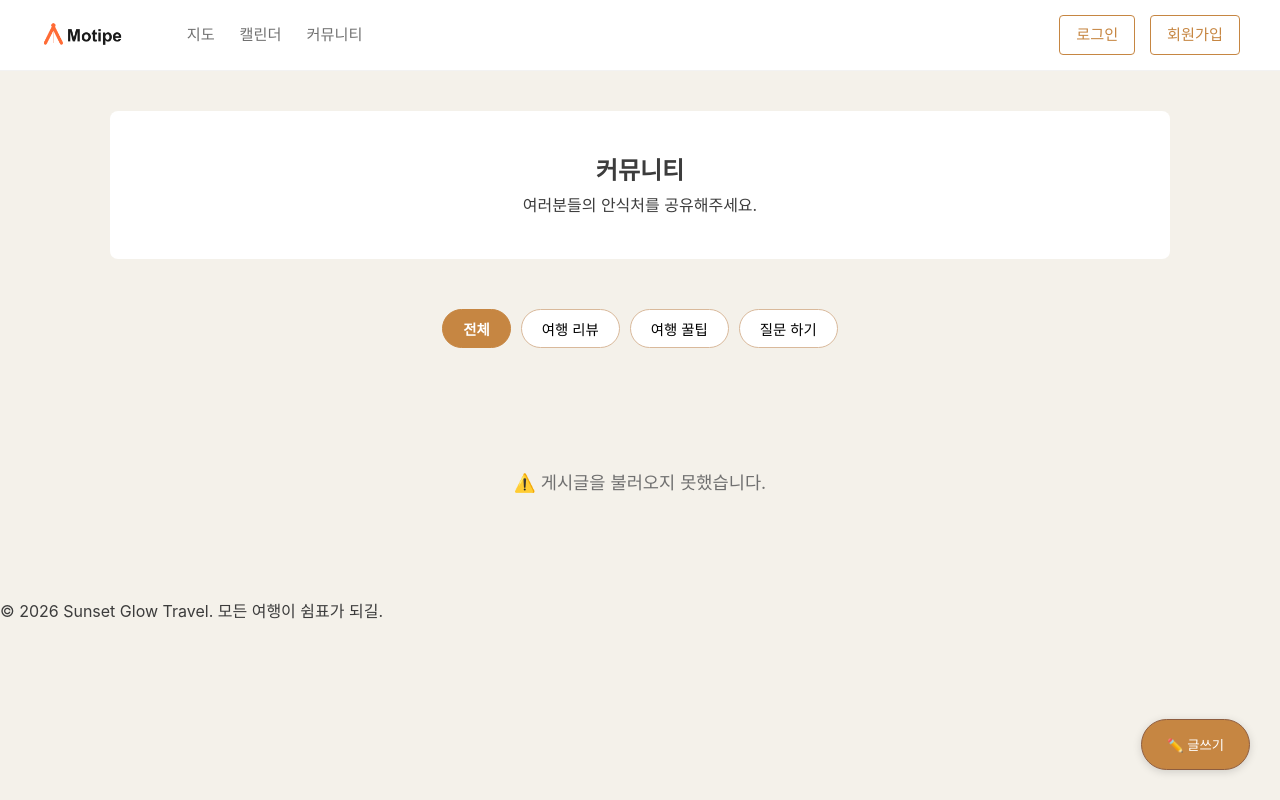
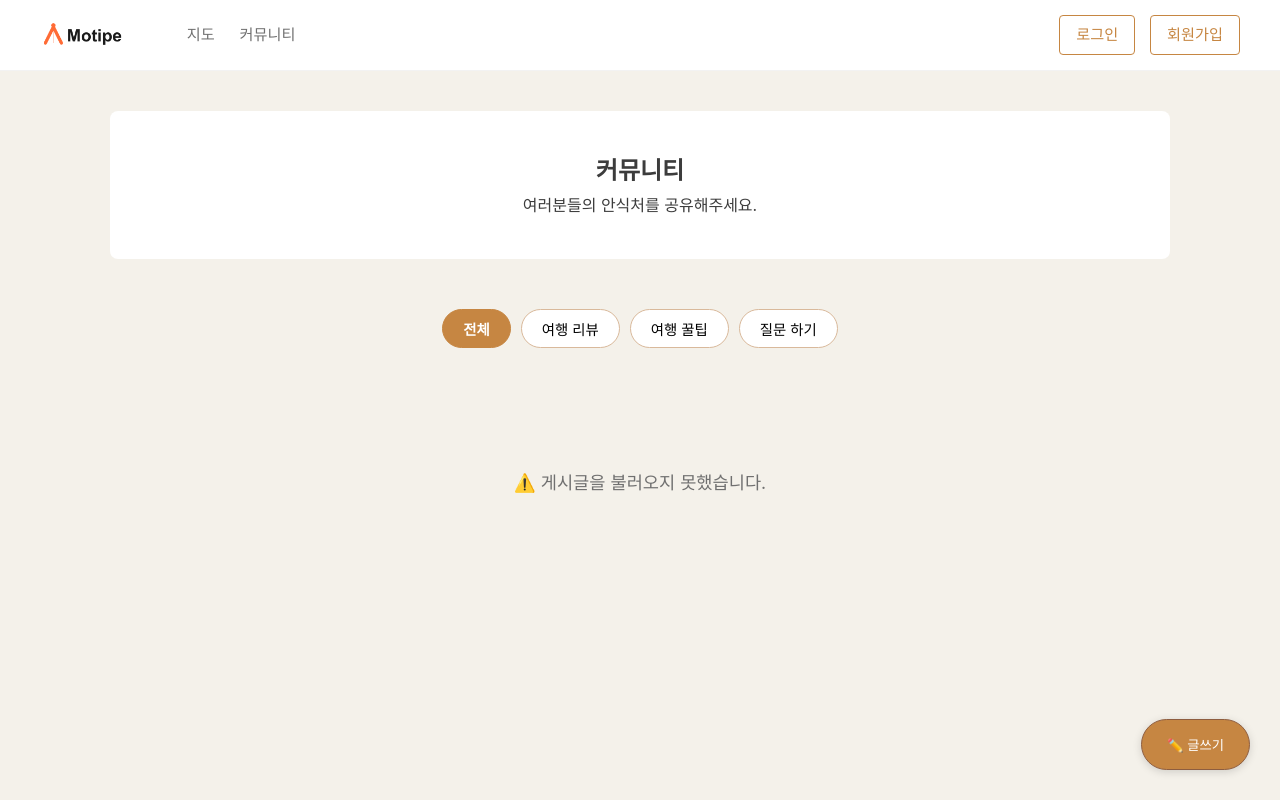
Before and after one commit to sangenie99/AIBE7-Project1-Team01, a website: page html/community.html in a window 1280 px wide. Drawn offline with nearby package versions, Linux system fonts and the light colour scheme; no server answers; a web font is replaced by a local one.

Commit message:
feat: community.html - remove calendar nav, footer

```diff
--- a/html/community.html
+++ b/html/community.html
@@ -159,7 +159,6 @@
         </a>
         <div class="nav-left">
           <a href="#">지도</a>
-          <a href="#">캘린더</a>
           <a href="community.html">커뮤니티</a>
         </div>
       </div>
@@ -347,9 +346,7 @@
     <!-- 토스트 알림 -->
     <div id="toast" class="toast"></div>
 
-    <footer>
-      <p>&copy; 2026 Sunset Glow Travel. 모든 여행이 쉼표가 되길.</p>
-    </footer>
+
 
     <script src="https://cdn.jsdelivr.net/npm/@supabase/supabase-js@2"></script>
     <script src="../js/community.js"></script>
```
